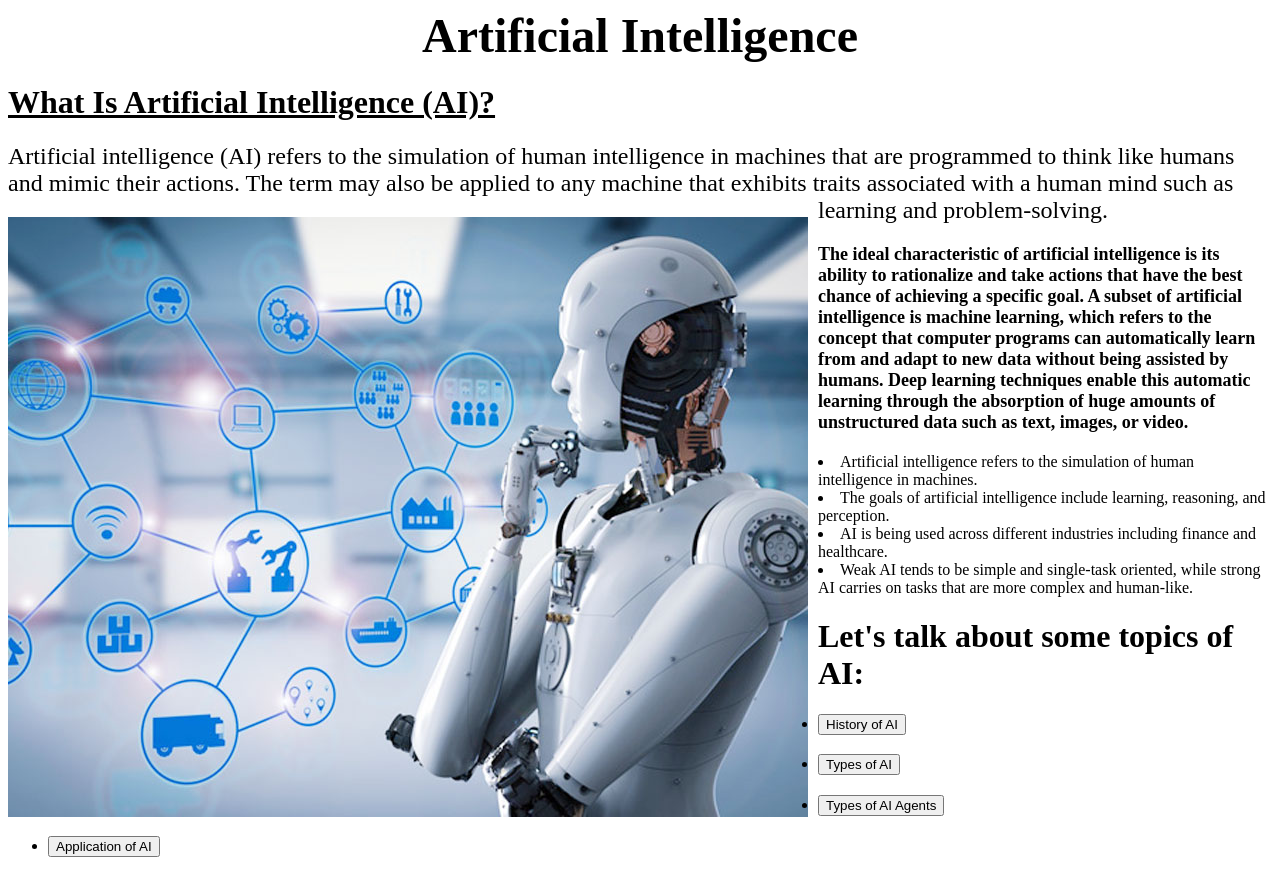
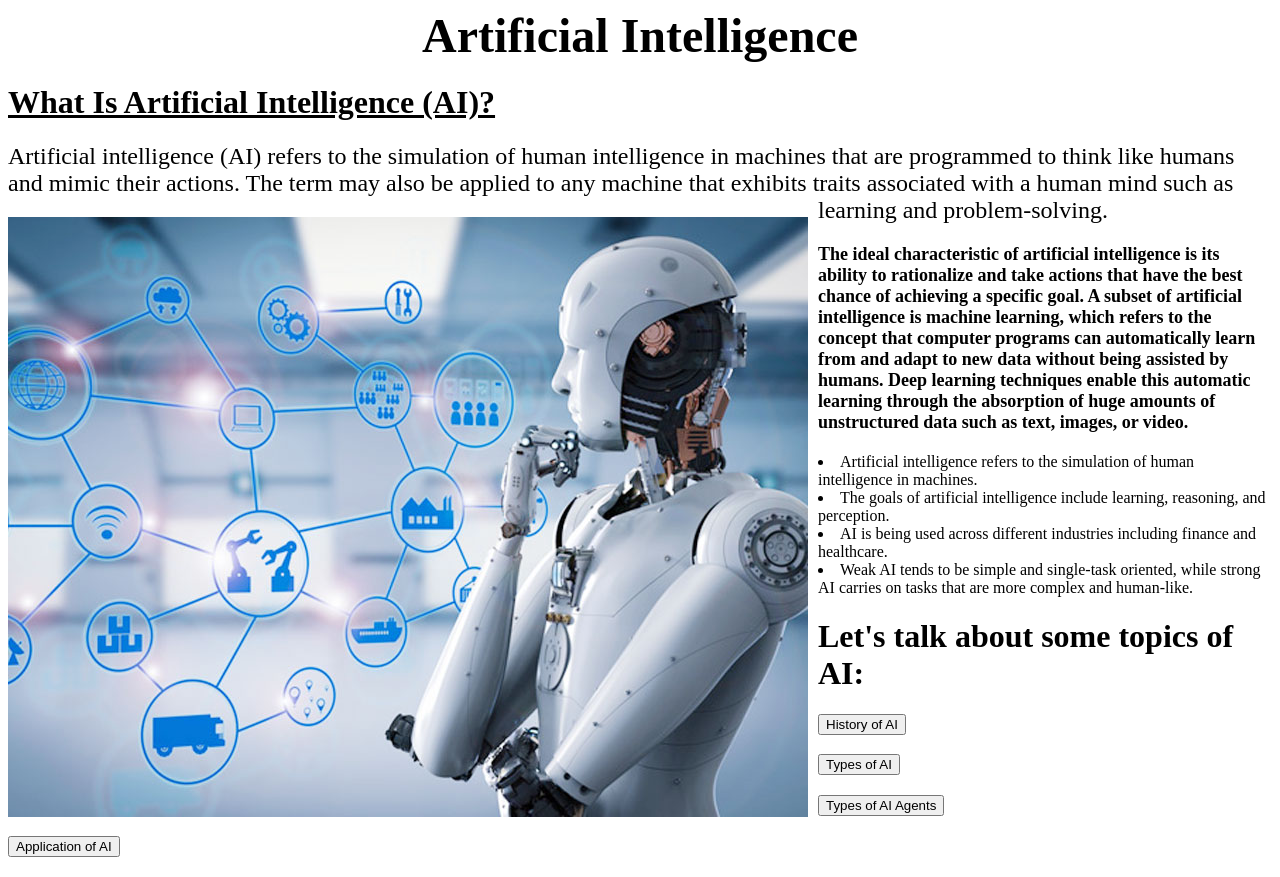
Before and after one commit to 7amo2a2020/HTML-Project, a plain HTML site: page index.html in a window 1280 px wide. Drawn offline with Linux system fonts and the light colour scheme.

Commit message:
Update index.html

```diff
--- a/index.html
+++ b/index.html
@@ -25,20 +25,19 @@ margin: 20px 10px 0 0px;
 
 <h1>Let's talk about some topics of AI:</h1>
 
-<ul>
-<li><h2><button onclick="document.location='History of AI.htm'">
+<h2><button onclick="document.location='History of AI.htm'">
  History of AI
- </button></h2></li>
-<li><h2><button onclick="document.location='Types of AI.htm'">
+ </button></h2>
+<h2><button onclick="document.location='Types of AI.htm'">
  Types of AI
- </button></h2></li>
-<li><h2><button onclick="document.location='Types of AI Agents.htm'">
+ </button></h2>
+<h2><button onclick="document.location='Types of AI Agents.htm'">
 Types of AI Agents
- </button></h2></li>
-<li><h2><button onclick="document.location='Application of AI.htm'">
+ </button></h2>
+<h2><button onclick="document.location='Application of AI.htm'">
  Application of AI
- </button></h2></li>
- </ul>
+ </button></h2>
+
 
 
 </body>
```
